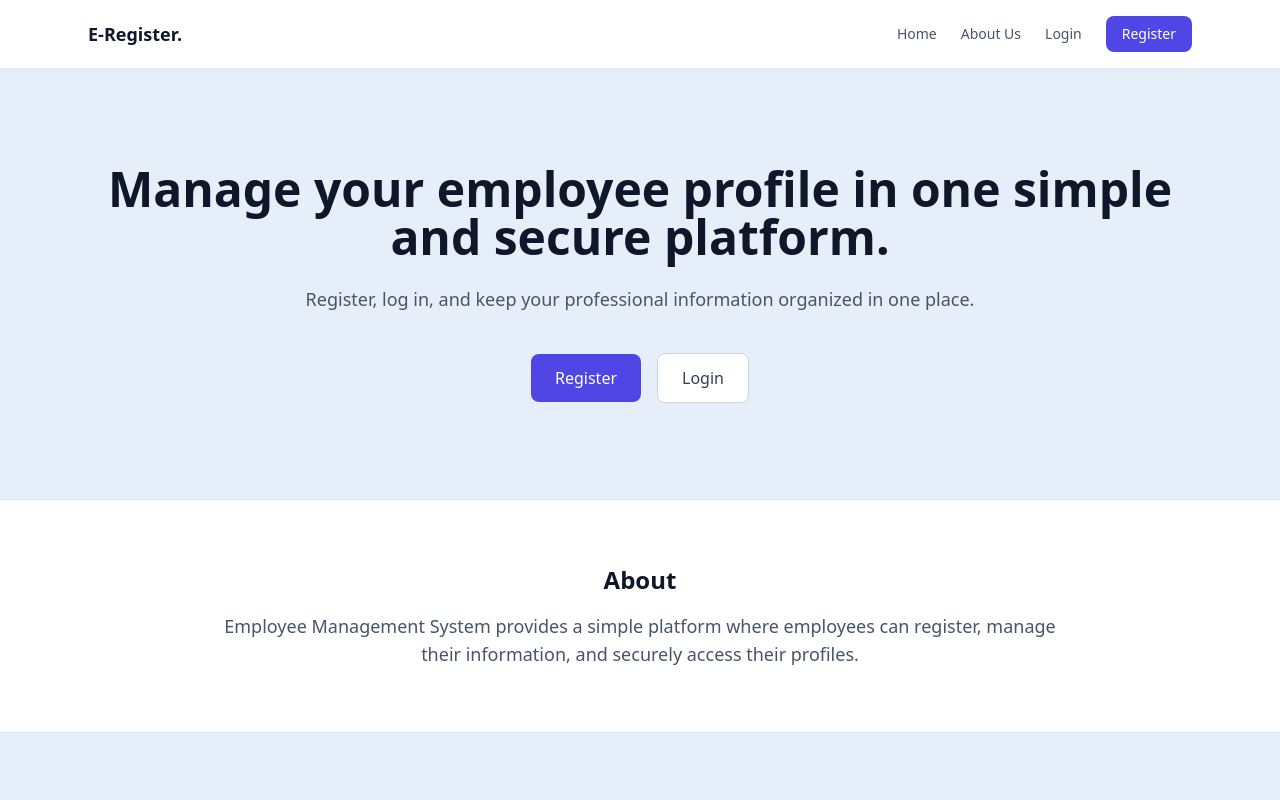
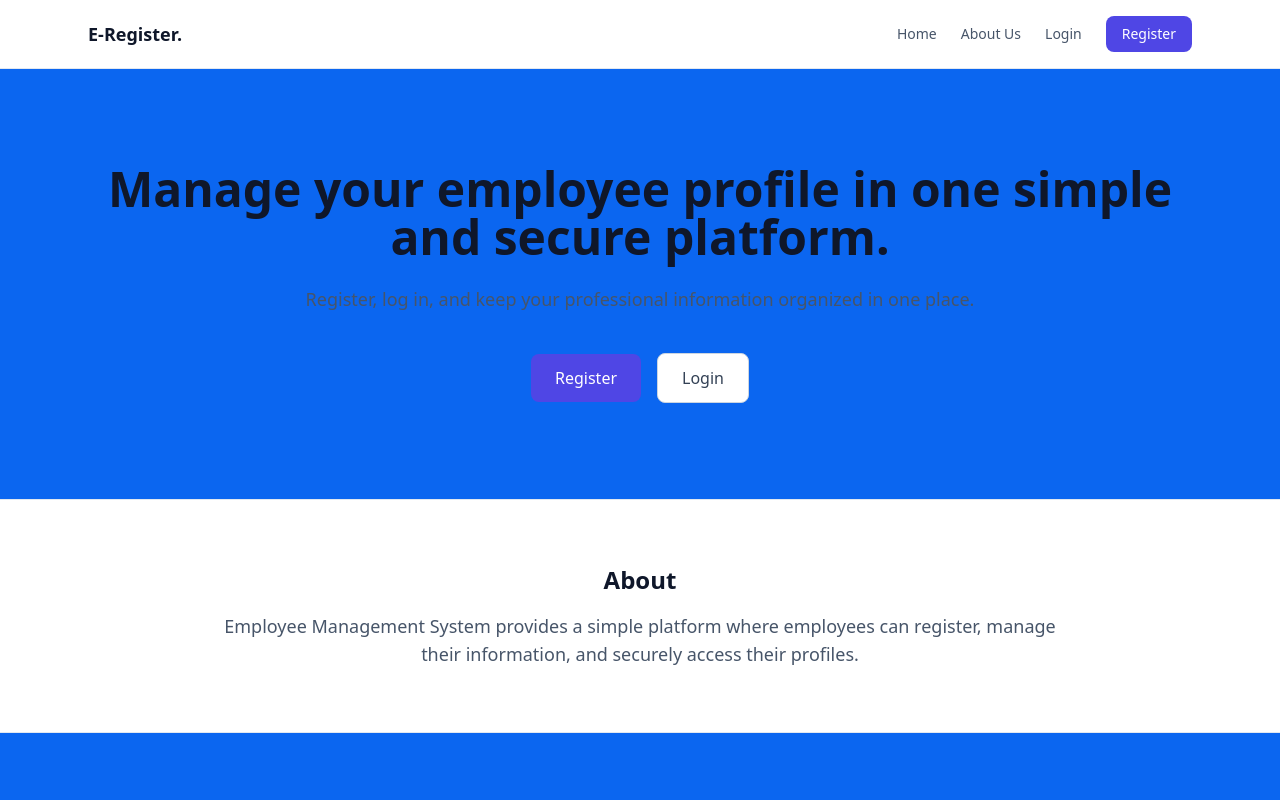
Before and after one commit to MubaarakA/Final-Project, a website: page frontend/index.html in a window 1280 px wide. Shown: the top 800 px of the page. Drawn offline with Linux system fonts and the light colour scheme.

Commit message:
Test Code1

```diff
--- a/frontend/index.html
+++ b/frontend/index.html
@@ -9,7 +9,7 @@
 </head>
 <body
   class="text-slate-800 antialiased"
-  style="background-color: rgb(230, 238, 250);"
+  style="background-color: rgb(11, 102, 240);"
 >
 
   <!-- Navbar -->
```
